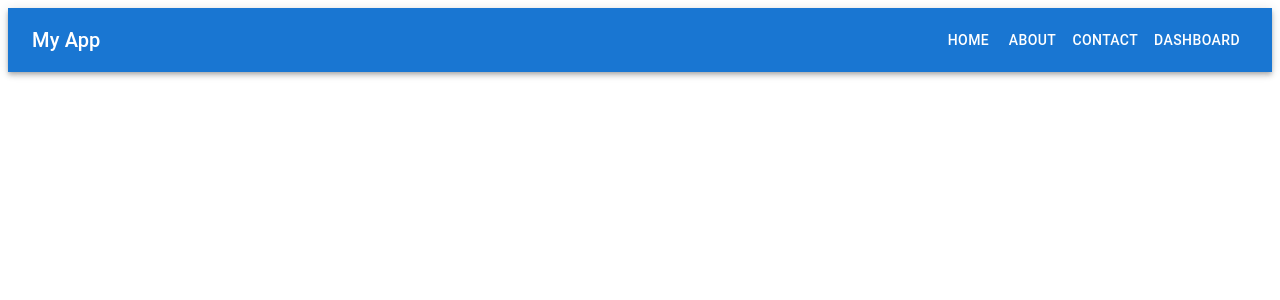
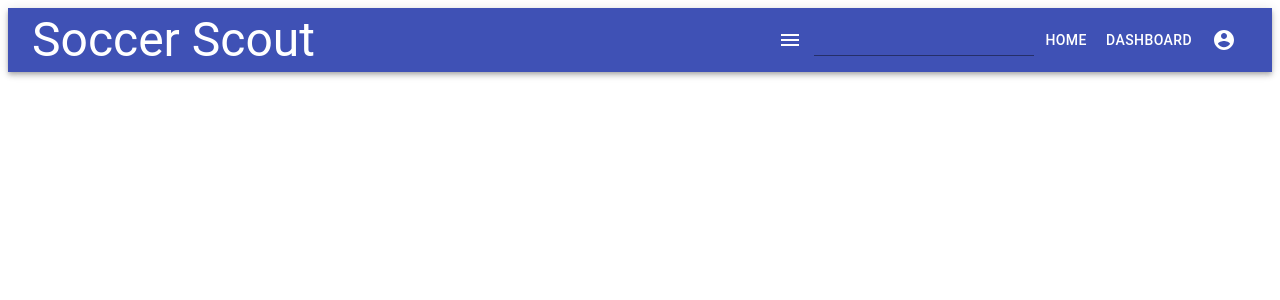
Before and after one commit to demiapollo/soccerScout, a React (Create React App) app in the folder client/: page / in a window 1280 px wide. Shown: the top 300 px of the page. Built offline with nearby package versions, Linux system fonts and the light colour scheme.

Commit message:
more navbar

```diff
--- a/client/src/components/Navbar.js
+++ b/client/src/components/Navbar.js
@@ -1,20 +1,84 @@
-import React from 'react';
-import { AppBar, Toolbar, Typography, Button } from '@mui/material';
+import React, { useState } from 'react';
+import { AppBar, Toolbar, Typography, TextField, Button, IconButton, Popover, List, ListItem, ListItemText, Menu, MenuItem } from '@material-ui/core';
+import MenuIcon from '@material-ui/icons/Menu';
+import AccountCircle from '@material-ui/icons/AccountCircle';
 
-const Navbar = () => {
+const NavBar = () => {
+  const [anchorEl, setAnchorEl] = useState(null);
+  const [filterAnchorEl, setFilterAnchorEl] = useState(null);
+
+  const handleClick = (event) => {
+    setAnchorEl(event.currentTarget);
+  };
+
+  const handleFilterClick = (event) => {
+    setFilterAnchorEl(event.currentTarget);
+  };
+
+  const handleClose = () => {
+    setAnchorEl(null);
+  };
+
+  const handleFilterClose = () => {
+    setFilterAnchorEl(null);
+  };
+
+  const filterOpen = Boolean(filterAnchorEl);
+  const id = filterOpen ? 'simple-popover' : undefined;
+
   return (
     <AppBar position="static">
       <Toolbar>
-          <Typography variant="h6" component="div" sx={{ flexGrow: 1 }}>
-            My App
+        <Typography variant="h3" style={{ flexGrow: 1 }}>
+          Soccer Scout
         </Typography>
+        <IconButton color="inherit" onClick={handleFilterClick}>
+          <MenuIcon />
+        </IconButton>
+        <Popover
+          id={id}
+          open={filterOpen}
+          anchorEl={filterAnchorEl}
+          onClose={handleFilterClose}
+          anchorOrigin={{
+            vertical: 'bottom',
+            horizontal: 'center',
+          }}
+          transformOrigin={{
+            vertical: 'top',
+            horizontal: 'center',
+          }}
+        >
+          <List>
+            <ListItem button>
+              <ListItemText primary="Option 1" />
+            </ListItem>
+            <ListItem button>
+              <ListItemText primary="Option 2" />
+            </ListItem>
+            <ListItem button>
+              <ListItemText primary="Option 3" />
+            </ListItem>
+          </List>
+        </Popover>
+        <TextField id="input-with-icon-textfield" />
         <Button color="inherit">Home</Button>
-          <Button color="inherit">About</Button>
-          <Button color="inherit">Contact</Button>
         <Button color="inherit">Dashboard</Button>
+        <IconButton color="inherit" onClick={handleClick}>
+          <AccountCircle />
+        </IconButton>
+        <Menu
+          anchorEl={anchorEl}
+          keepMounted
+          open={Boolean(anchorEl)}
+          onClose={handleClose}
+        >
+          <MenuItem onClick={handleClose}>Profile</MenuItem>
+          <MenuItem onClick={handleClose}>Sign Out</MenuItem>
+        </Menu>
       </Toolbar>
     </AppBar>
   );
 };
 
-  export default Navbar;
+export default NavBar;
```
Lines whose indentation alone changed are shown as unchanged.
